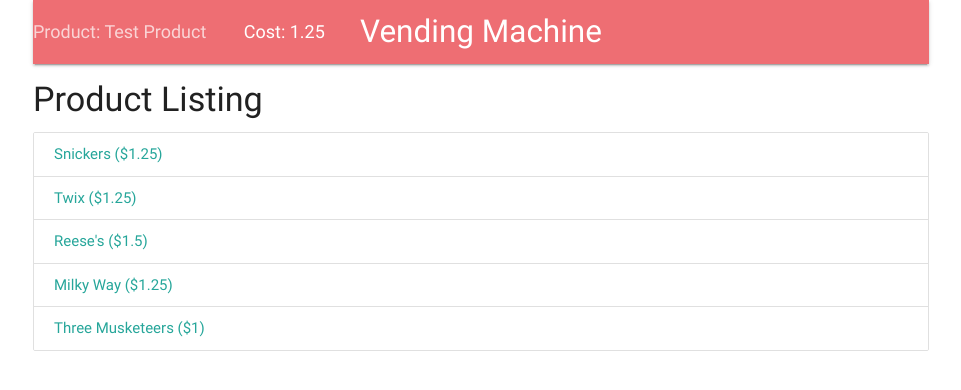
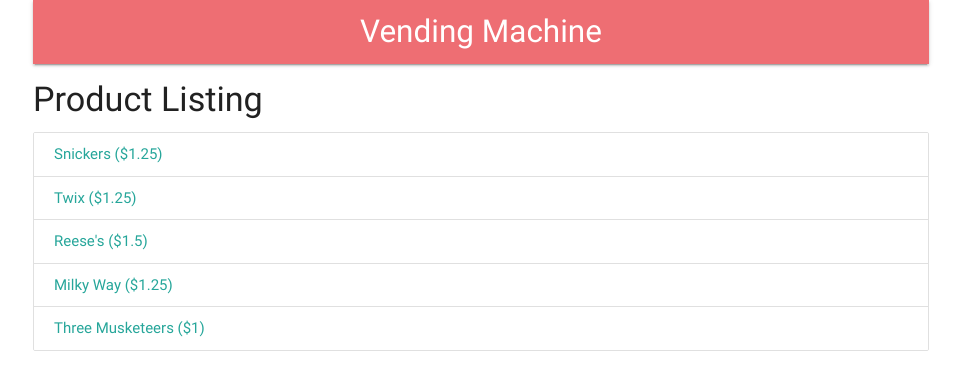
Before and after one commit to bjsawyer/Vending-Machine-ng2, an Angular app: page /productListing in a window 1280 px wide. Shown: the top 390 px of the page, without its empty margins (159-1120 px from the left). Built offline with nearby package versions, Linux system fonts and the light colour scheme.

Commit message:
Header component updates

```diff
--- a/src/app/shared/header/header.component.html
+++ b/src/app/shared/header/header.component.html
@@ -1,10 +1,5 @@
 <nav>
   <div class="nav-wrapper">
     <a href="#" class="brand-logo center">Vending Machine</a>
-
-    <div class="col s12">
-      <a href="#" class="breadcrumb">Product: {{selectedProduct.name}}</a>
-      <a href="#" class="breadcrumb">Cost: {{selectedProduct.cost}} </a>
-    </div>
   </div>
 </nav>
--- a/src/app/shared/header/header.component.ts
+++ b/src/app/shared/header/header.component.ts
@@ -7,10 +7,6 @@
   styleUrls: ['./header.component.css']
 })
 export class HeaderComponent implements OnInit {
-  selectedProduct: Product = {
-    name: 'Test Product',
-    cost: 1.25
-  };
 
   constructor() {
   }
```
